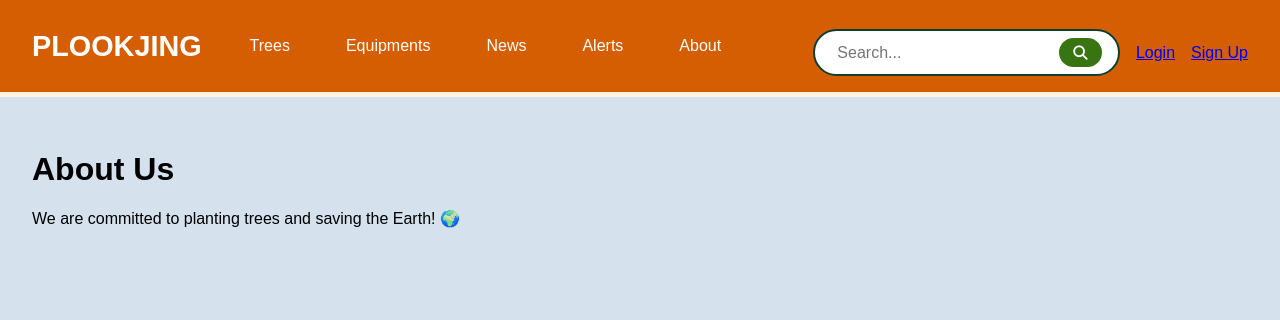
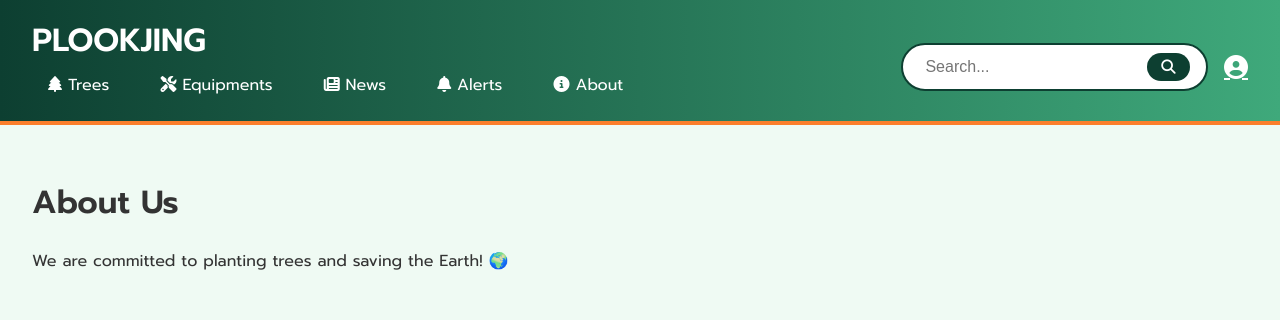
Before and after one commit to meminemyself/dsi202_2025, a Django app: page /about/ in a window 1280 px wide. Shown: the top 320 px of the page. Run offline with Django 4.2, Linux system fonts and the light colour scheme.

Commit message:
update base.html

```diff
--- a/myproject/templates/base.html
+++ b/myproject/templates/base.html
@@ -5,64 +5,85 @@
   <meta name="viewport" content="width=device-width, initial-scale=1.0" />
   <title>{% block title %}PLOOKJING{% endblock %}</title>
 
-  <!-- โหลด Font Awesome สำหรับไอคอน -->
+  <!-- Font Awesome -->
   <link rel="stylesheet" href="https://cdnjs.cloudflare.com/ajax/libs/font-awesome/6.5.0/css/all.min.css" />
+  <!-- Google Fonts -->
+  <link href="https://fonts.googleapis.com/css2?family=Prompt:wght@400;600&display=swap" rel="stylesheet">
 
   <style>
     :root {
       --green-dark: #0D3F31;
-      --green-soft: #397413;
-      --orange: #D55E02;
-      --bg: #D5E1ED;
+      --green-light: #B6E2C9;
+      --green-bg: #EFFAF3;
+      --orange: #FB7E2B;
+      --orange-soft: #FFE3CF;
+      --gray: #f8f8f8;
+    }
+
+    * {
+      box-sizing: border-box;
     }
 
     body {
       margin: 0;
-      font-family: 'Avenir Next Thai Traditional', 'Avenir Next', sans-serif;
-      background-color: var(--bg);
+      font-family: 'Prompt', sans-serif;
+      background-color: var(--green-bg);
+      color: #333;
+      scroll-behavior: smooth;
+    }
+
+    @keyframes slideDown {
+      0% {
+        transform: translateY(-100%);
+        opacity: 0;
+      }
+      100% {
+        transform: translateY(0);
+        opacity: 1;
+      }
     }
 
     header.navbar {
-      background-color: var(--orange);
+      background: linear-gradient(90deg, var(--green-dark), #3FA97B);
       color: white;
       padding: 1rem 2rem;
-      border-bottom: 5px solid #fff3e0;
       display: flex;
       justify-content: space-between;
       align-items: center;
       flex-wrap: wrap;
-    }
-
-    .left-menu {
-      display: flex;
-      align-items: center;
-      gap: 2rem;
+      border-bottom: 4px solid var(--orange);
+      position: sticky;
+      top: 0;
+      z-index: 999;
+      animation: slideDown 0.5s ease-in-out;
     }
 
     .logo {
-      font-size: 1.8rem;
+      font-size: 2rem;
       font-weight: bold;
       color: white;
       text-decoration: none;
     }
 
-    nav.nav-menu {
+    .nav-menu {
       display: flex;
-      gap: 1.5rem;
+      flex-wrap: wrap;
+      gap: 1.2rem;
     }
 
-    nav.nav-menu a {
+    .nav-menu a {
       color: white;
-      text-decoration: none;
       font-weight: 500;
       font-size: 1rem;
-      border-radius: 20px;
-      padding: 0.4rem 1rem;
-      transition: background 0.2s ease;
+      text-decoration: none;
+      padding: 0.5rem 1rem;
+      border-radius: 10px;
+      transition: all 0.3s ease;
     }
 
-    nav.nav-menu a:hover {
-      background-color: rgba(255, 255, 255, 0.15);
+    .nav-menu a:hover {
+      background-color: var(--orange);
+      color: white;
     }
 
     .right-menu {
@@ -91,24 +112,22 @@
     }
 
     .search-bar button {
-      background-color: var(--green-soft);
+      background-color: var(--green-dark);
       color: white;
       border: none;
       padding: 0.4rem 0.9rem;
       border-radius: 20px;
       font-size: 0.9rem;
       cursor: pointer;
-      transition: background-color 0.2s ease;
     }
 
     .search-bar button:hover {
-      background-color: var(--green-dark);
+      background-color: var(--orange);
     }
 
     .profile-link {
       background: none;
       color: white;
-      text-decoration: none;
       font-size: 1.5rem;
       display: flex;
       align-items: center;
@@ -117,11 +136,17 @@
     }
 
     .profile-link:hover {
-      color: #FFD6B0;
+      color: var(--orange-soft);
     }
 
     main {
       padding: 2rem;
+      animation: fadeIn 0.5s ease-in-out;
+    }
+
+    @keyframes fadeIn {
+      from { opacity: 0; transform: translateY(20px); }
+      to { opacity: 1; transform: translateY(0); }
     }
 
     @media (max-width: 768px) {
@@ -129,19 +154,16 @@
         flex-direction: column;
         align-items: flex-start;
       }
-
       .right-menu {
         flex-direction: column;
         align-items: flex-start;
         width: 100%;
         gap: 0.5rem;
       }
-
       .search-bar {
         width: 100%;
       }
-
-      nav.nav-menu {
+      .nav-menu {
         flex-wrap: wrap;
         gap: 1rem;
         margin-top: 0.5rem;
@@ -151,16 +173,15 @@
 </head>
 
 <body>
-
-<header class="navbar">
+  <header class="navbar animated-navbar">
     <div class="left-menu">
       <a href="{% url 'home' %}" class="logo">PLOOKJING</a>
       <nav class="nav-menu">
-      <a href="{% url 'tree_list' %}">Trees</a>
-      <a href="{% url 'equipment_list' %}">Equipments</a>
-      <a href="{% url 'news_list' %}">News</a>
-      <a href="{% url 'notification_list' %}">Alerts</a>
-      <a href="{% url 'about' %}">About</a>
+        <a href="{% url 'tree_list' %}"><i class="fas fa-tree"></i> Trees</a>
+        <a href="{% url 'equipment_list' %}"><i class="fas fa-tools"></i> Equipments</a>
+        <a href="{% url 'news_list' %}"><i class="fas fa-newspaper"></i> News</a>
+        <a href="{% url 'notification_list' %}"><i class="fas fa-bell"></i> Alerts</a>
+        <a href="{% url 'about' %}"><i class="fas fa-info-circle"></i> About</a>
       </nav>
     </div>
 
@@ -169,14 +190,9 @@
         <input type="text" name="q" placeholder="Search..." required />
         <button type="submit"><i class="fas fa-search"></i></button>
       </form>
-
-    {% if user.is_authenticated %}
-     <a href="{% url 'user_profile' %}" class="profile-link"><i class="fas fa-user"></i></a>
-     <a href="{% url 'logout' %}" class="logout-link">Logout</a>
-    {% else %}
-     <a href="{% url 'login' %}" class="login-link">Login</a>
-    <a href="{% url 'signup' %}" class="signup-link">Sign Up</a>
-    {% endif %}
+      <a href="{% url 'user_profile' %}" class="profile-link">
+        <i class="fas fa-user-circle"></i>
+      </a>
     </div>
   </header>
 
@@ -184,6 +200,5 @@
     {% block content %}
     {% endblock %}
   </main>
-
 </body>
 </html>
```
Lines whose indentation alone changed are shown as unchanged.
